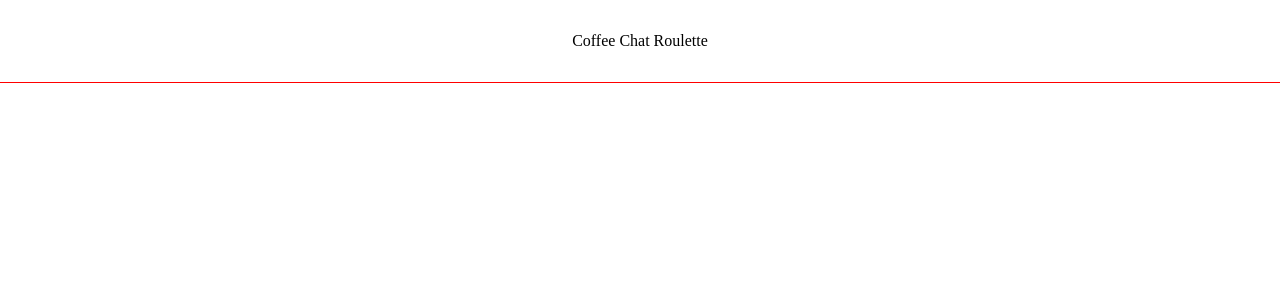
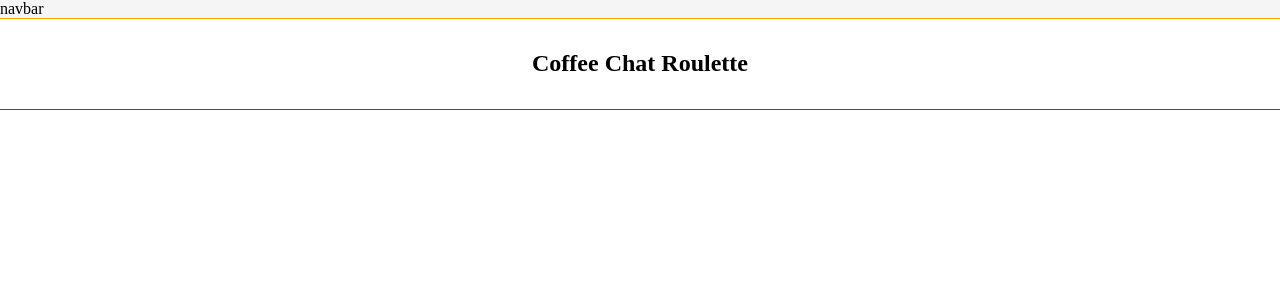
Before and after one commit to vishalicious213/coffee-chat, a React (Vite) app: page / in a window 1280 px wide. Shown: the top 300 px of the page. Built offline with nearby package versions, Linux system fonts and the light colour scheme.

Commit message:
drafted /components/layout/navbar.css

```diff
--- a/src/App.css
+++ b/src/App.css
@@ -2,6 +2,10 @@
   outline: 1px solid red;
   max-width: 1280px;
   margin: 0 auto;
+  background: white;
+}
+
+.app {
+  text-align: center;
   padding: 2rem;
-  text-align: center;
 }
--- a/src/App.jsx
+++ b/src/App.jsx
@@ -1,4 +1,5 @@
 import { useState } from 'react'
+import Navbar from './components/layout/navbar'
 import './App.css'
 
 function App() {
@@ -6,7 +7,10 @@ function App() {
 
   return (
     <>
-      Coffee Chat Roulette
+      <Navbar />
+      <section className="app">
+        <h1>Coffee Chat Roulette</h1>
+      </section>
     </>
   )
 }
--- /dev/null
+++ b/src/components/layout/navbar.css
@@ -0,0 +1,4 @@
+div {
+    outline: 1px solid orange;
+    background: whitesmoke;
+}
--- a/src/components/layout/navbar.jsx
+++ b/src/components/layout/navbar.jsx
@@ -1,9 +1,12 @@
 import React from 'react'
+import './navbar.css'
 
-const navbar = () => {
-  return (
-    <div>navbar</div>
-  )
+const Navbar = () => {
+    return (
+        <>
+            <div>navbar</div>
+        </>
+    )
 }
 
-export default navbar
+export default Navbar
```
